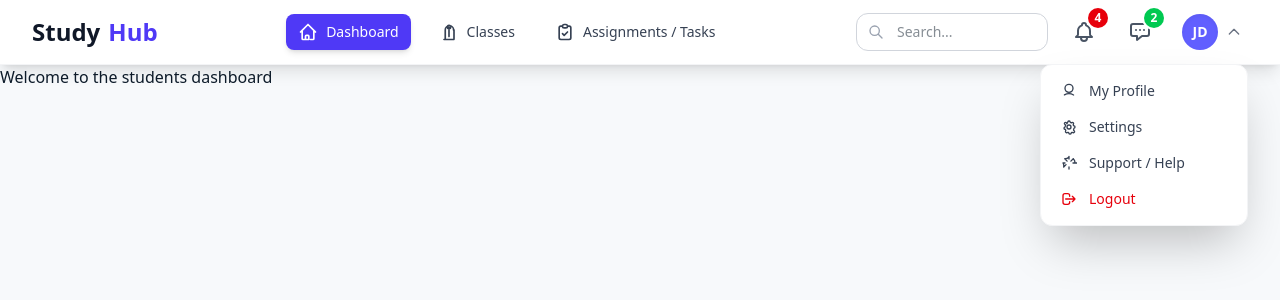
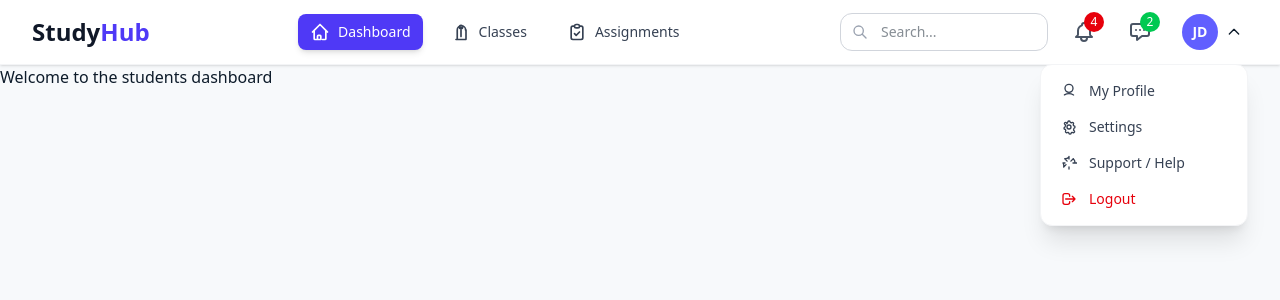
Before and after one commit to juliusmwas/StudyHub, a React (Vite) app: page /student/dashboard in a window 1280 px wide. Both pictures are taken after a click on the button "JD". Shown: the top 300 px of the page. Built offline with nearby package versions, Linux system fonts and the light colour scheme.

Commit message:
Added more responsiveness to the navbar

```diff
--- a/src/Components/StudentNavbar.jsx
+++ b/src/Components/StudentNavbar.jsx
@@ -1,7 +1,8 @@
 import React, { useState } from 'react';
 
-// --- Inline SVG Icon Definitions (Replacing 'react-icons/hi') ---
-// These are simplified Lucide/Heroicon equivalents defined as functional components.
+/* -------------------------------------------------------------------------- */
+/*                               ICON COMPONENTS                               */
+/* -------------------------------------------------------------------------- */
 
 const IconWrapper = ({ children, className = "w-5 h-5", ...props }) => (
     <svg {...props} className={className} fill="none" viewBox="0 0 24 24" stroke="currentColor" strokeWidth="2">
@@ -9,57 +10,51 @@ const IconWrapper = ({ children, className = "w-5 h-5", ...props }) => (
     </svg>
 );
 
-const AcademicCap = (props) => ( // Replaces HiAcademicCap
-    <IconWrapper {...props}><path strokeLinecap="round" strokeLinejoin="round" d="M12 14v4m-4-7h8m-4-10l-6 3v8l6 3m6-11l6 3v8l-6 3" /></IconWrapper>
-);
-const Home = (props) => ( // Replaces HiHome
+const Home = (props) => (
     <IconWrapper {...props}><path strokeLinecap="round" strokeLinejoin="round" d="M3 12l2-2m0 0l7-7 7 7M5 10v10a1 1 0 001 1h3m10-11l2 2m-2-2v10a1 1 0 01-1 1h-3m-6 0v-4a1 1 0 011-1h2a1 1 0 011 1v4m-6 0h6" /></IconWrapper>
 );
-const BookOpen = (props) => ( // Replaces HiBookOpen
+const BookOpen = (props) => (
     <IconWrapper {...props}><path strokeLinecap="round" strokeLinejoin="round" d="M12 6.5v11M17.5 9.5a5 5 0 00-10 0v11M7 21h10a1 1 0 001-1V9.5M6 21h12M12 4a2 2 0 100 4 2 2 0 000-4z" /></IconWrapper>
 );
-const ClipboardCheck = (props) => ( // Replaces HiClipboardCheck
+const ClipboardCheck = (props) => (
     <IconWrapper {...props}><path strokeLinecap="round" strokeLinejoin="round" d="M9 5H7a2 2 0 00-2 2v12a2 2 0 002 2h10a2 2 0 002-2V7a2 2 0 00-2-2h-2M9 5a2 2 0 002 2h2a2 2 0 002-2M9 5a2 2 0 012-2h2a2 2 0 012 2m-6 9l2 2 4-4" /></IconWrapper>
 );
-const ChatAlt2 = (props) => ( // Replaces HiChatAlt2
+const ChatAlt2 = (props) => (
     <IconWrapper {...props}><path strokeLinecap="round" strokeLinejoin="round" d="M8 10h.01M12 10h.01M16 10h.01M9 16H5a2 2 0 01-2-2V6a2 2 0 012-2h14a2 2 0 012 2v8a2 2 0 01-2 2h-5l-5 4v-4z" /></IconWrapper>
 );
-const Bell = (props) => ( // Replaces HiBell
+const Bell = (props) => (
     <IconWrapper {...props}><path strokeLinecap="round" strokeLinejoin="round" d="M15 17h5l-1.405-1.405A2.032 2.032 0 0118 14.158V11a6.002 6.002 0 00-4-5.659V5a2 2 0 10-4 0v.341C7.67 6.165 6 8.388 6 11v3.159c0 .538-.214 1.055-.595 1.436L4 17h5m6 0v1a3 3 0 11-6 0v-1m6 0H9" /></IconWrapper>
 );
-const UserCircle = (props) => ( // Replaces HiUserCircle
+const UserCircle = (props) => (
     <IconWrapper {...props}><path strokeLinecap="round" strokeLinejoin="round" d="M5.121 17.804A13.937 13.937 0 0112 16c2.5 0 4.935.918 6.879 2.054M12 14a6 6 0 100-12 6 6 0 000 12z" /></IconWrapper>
 );
-const OutlineLogout = (props) => ( // Replaces HiOutlineLogout
+const OutlineLogout = (props) => (
     <IconWrapper {...props}><path strokeLinecap="round" strokeLinejoin="round" d="M17 16l4-4m0 0l-4-4m4 4H7m6 4v1a3 3 0 01-3 3H6a3 3 0 01-3-3V7a3 3 0 013-3h4a3 3 0 013 3v1" /></IconWrapper>
 );
-const Cog = (props) => ( // Replaces HiCog
+const Cog = (props) => (
     <IconWrapper {...props}><path strokeLinecap="round" strokeLinejoin="round" d="M10.325 4.317c.426-1.756 2.924-1.756 3.35 0a1.724 1.724 0 002.573 1.066c1.543-.94 3.31.826 2.37 2.37a1.724 1.724 0 001.065 2.572c1.756.426 1.756 2.924 0 3.35-.375.426-.59 1.054-.59 1.724a1.724 1.724 0 001.066 2.573c.94 1.543-.826 3.31-2.37 2.37a1.724 1.724 0 00-2.572 1.065c-.426 1.756-2.924 1.756-3.35 0a1.724 1.724 0 00-2.573-1.066c-1.543.94-3.31-.826-2.37-2.37a1.724 1.724 0 00-1.065-2.572c-1.756-.426-1.756-2.924 0-3.35.375-.426.59-1.054.59-1.724a1.724 1.724 0 00-1.066-2.573c-.94-1.543.826-3.31 2.37-2.37.568.35.986.993 1.066 1.724z" /><path strokeLinecap="round" strokeLinejoin="round" d="M15 12a3 3 0 11-6 0 3 3 0 016 0z" /></IconWrapper>
 );
-const Support = (props) => ( // Replaces HiSupport
+const Support = (props) => (
     <IconWrapper {...props}><path strokeLinecap="round" strokeLinejoin="round" d="M18.364 5.636l-3.536 3.536m3.536-3.536A8 8 0 0121 12h-3m-6-10V3M4 18l3.536-3.536m-3.536 3.536A8 8 0 003 12h3m6 6v3M5.636 5.636l3.536 3.536m-3.536-3.536A8 8 0 0012 3v3m12 6h-3M6 12H3" /></IconWrapper>
 );
-const ChevronDown = (props) => ( // Replaces HiChevronDown
+const ChevronDown = (props) => (
     <IconWrapper {...props}><path strokeLinecap="round" strokeLinejoin="round" d="M19 9l-7 7-7-7" /></IconWrapper>
 );
-const OutlineSearch = (props) => ( // Replaces HiOutlineSearch
+const OutlineSearch = (props) => (
     <IconWrapper {...props}><path strokeLinecap="round" strokeLinejoin="round" d="M21 21l-6-6m2-5a7 7 0 11-14 0 7 7 0 0114 0z" /></IconWrapper>
 );
-// Note: HiPencil is no longer explicitly needed as it was only used in a component that has been simplified.
 
+/* ------------------------------ Reusable Link ------------------------------ */
 
-// --- Utility Components ---
-
-// Reusable Navigation Link Component
 const NavLink = ({ icon: Icon, label, href, isActive }) => (
     <a
         href={href}
         className={`
             flex items-center gap-2 px-3 py-2 text-sm font-medium rounded-lg
             transition-all duration-200
-            ${isActive
-                ? 'bg-indigo-600 text-white shadow-md'
-                : 'text-gray-700 hover:bg-indigo-50 hover:text-indigo-700'
+            ${isActive ?
+                'bg-indigo-600 text-white shadow-md' :
+                'text-gray-700 hover:bg-indigo-50 hover:text-indigo-700'
             }
         `}
     >
@@ -68,7 +63,8 @@ const NavLink = ({ icon: Icon, label, href, isActive }) => (
     </a>
 );
 
-// Profile Dropdown Component (Includes Profile, Settings, Support, Logout)
+/* ------------------------------ Profile Menu -------------------------------- */
+
 const ProfileDropdown = ({ onLogout }) => {
     const [isOpen, setIsOpen] = useState(false);
 
@@ -83,38 +79,35 @@ const ProfileDropdown = ({ onLogout }) => {
         <div className="relative">
             <button
                 onClick={() => setIsOpen(!isOpen)}
-                className="flex items-center gap-2 p-1 rounded-full border-2 border-transparent hover:border-indigo-500 transition-colors duration-200 focus:outline-none"
-                aria-expanded={isOpen}
+                className="flex items-center gap-2 p-1 rounded-full border-2 border-transparent hover:border-indigo-500 transition-colors"
             >
-                {/* Placeholder for Avatar/User Initial */}
-                <div className="w-9 h-9 bg-indigo-500 text-white rounded-full flex items-center justify-center font-bold text-sm shadow-inner">
+                <div className="w-9 h-9 bg-indigo-500 text-white rounded-full flex items-center justify-center font-bold text-sm">
                     JD
                 </div>
-                <ChevronDown className={`w-4 h-4 text-gray-500 transition-transform ${isOpen ? 'transform rotate-180' : ''}`} />
+                <ChevronDown className={`w-4 h-4 transition-transform ${isOpen ? "rotate-180" : ""}`} />
             </button>
 
             {isOpen && (
-                <div className="absolute right-0 mt-2 w-52 bg-white border border-gray-100 rounded-xl shadow-2xl z-30 transform origin-top-right animate-fade-in-down">
+                <div className="absolute right-0 mt-2 w-52 bg-white border border-gray-100 rounded-xl shadow-xl z-30">
                     <div className="p-2">
                         {items.map((item) => (
-                            <a
+                            <button
                                 key={item.name}
-                                href={item.href || '#'}
                                 onClick={() => {
                                     if (item.action) item.action();
                                     setIsOpen(false);
                                 }}
                                 className={`
-                                    w-full text-left flex items-center gap-3 px-3 py-2 text-sm rounded-lg transition-colors
-                                    ${item.isDestructive
-                                        ? 'text-red-600 hover:bg-red-50'
-                                        : 'text-gray-700 hover:bg-indigo-50 hover:text-indigo-600'
+                                    w-full flex items-center gap-3 px-3 py-2 text-sm rounded-lg
+                                    ${item.isDestructive ?
+                                        "text-red-600 hover:bg-red-50" :
+                                        "text-gray-700 hover:bg-indigo-50 hover:text-indigo-600"
                                     }
                                 `}
                             >
                                 <item.icon className="w-4 h-4" />
                                 {item.name}
-                            </a>
+                            </button>
                         ))}
                     </div>
                 </div>
@@ -123,112 +116,106 @@ const ProfileDropdown = ({ onLogout }) => {
     );
 };
 
-// --- Main Navbar Component ---
+/* -------------------------------------------------------------------------- */
+/*                               MAIN NAVBAR                                   */
+/* -------------------------------------------------------------------------- */
+
 export default function StudentNavbar({ activeTab = 'Dashboard' }) {
-    // Mock handler for logout
+    const [mobileOpen, setMobileOpen] = useState(false);
+
     const handleLogout = () => {
-        console.log('User logged out. Redirecting to login page.');
-        // In a real app, you would clear auth tokens and redirect.
-        // IMPORTANT: We replace alert() with console.error or a custom message box if this were a production app.
-        // Since we cannot use a custom message box here and alert() is forbidden, we will use console.log as a placeholder action.
-        console.log('Logout action executed!');
+        console.log("Logging out...");
     };
 
     return (
-        <nav className="sticky top-0 z-20 bg-white shadow-lg border-b border-gray-100">
+        <nav className="sticky top-0 z-20 bg-white shadow border-b border-gray-100">
+
+            {/* TOP BAR */}
             <div className="max-w-7xl mx-auto px-4 sm:px-6 lg:px-8">
                 <div className="flex justify-between items-center h-16">
 
-                    {/* 1. Left Side: Logo & Branding */}
-                    <div className="flex items-center flex-shrink-0">
-                        <a href="/student/dashboard" className="flex items-center gap-2 text-2xl font-bold text-gray-900 transition-colors hover:text-indigo-600">
+                    {/* Logo */}
+                    <a href="/student/dashboard" className="text-2xl font-bold text-gray-900">
                         Study<span className="text-indigo-600">Hub</span>
                     </a>
+
+                    {/* Desktop Middle Nav */}
+                    <div className="hidden md:flex gap-4">
+                        <NavLink icon={Home} label="Dashboard" href="#/dashboard" isActive={activeTab === 'Dashboard'} />
+                        <NavLink icon={BookOpen} label="Classes" href="#/courses" isActive={activeTab === 'Courses'} />
+                        <NavLink icon={ClipboardCheck} label="Assignments" href="#/assignments" isActive={activeTab === 'Assignments'} />
                     </div>
 
-                    {/* 2. Center: Primary Navigation Links */}
-                    <div className="hidden md:flex flex-grow justify-center gap-4 mx-8">
-                        <NavLink
-                            icon={Home}
-                            label="Dashboard"
-                            href="#/dashboard"
-                            isActive={activeTab === 'Dashboard'}
-                        />
-                        <NavLink
-                            icon={BookOpen}
-                            label="Classes"
-                            href="#/courses"
-                            isActive={activeTab === 'Courses'}
-                        />
-                        <NavLink
-                            icon={ClipboardCheck}
-                            label="Assignments / Tasks"
-                            href="#/assignments"
-                            isActive={activeTab === 'Assignments'}
-                        />
-                    </div>
-
-                    {/* 3. Right Side: Quick Access Icons & Profile */}
+                    {/* Right actions */}
                     <div className="flex items-center gap-2 sm:gap-4">
 
-                        {/* Search Bar (Desktop/Tablet) */}
-                        <div className="hidden sm:block">
-                            <div className="relative">
+                        {/* Search */}
+                        <div className="hidden sm:block relative">
                             <input
                                 type="search"
                                 placeholder="Search..."
-                                    className="pl-10 pr-4 py-2 text-sm border border-gray-300 rounded-xl focus:border-indigo-500 focus:ring-2 focus:ring-indigo-500/50 w-32 md:w-48 transition-all"
+                                className="pl-10 pr-4 py-2 w-40 md:w-52 text-sm border border-gray-300 rounded-xl focus:ring-indigo-500"
                             />
-                                <OutlineSearch className="absolute left-3 top-1/2 transform -translate-y-1/2 w-4 h-4 text-gray-400" />
-                            </div>
+                            <OutlineSearch className="absolute left-3 top-1/2 -translate-y-1/2 w-4 h-4 text-gray-400" />
                         </div>
 
-                        {/* Notifications Icon (new assignments, feedback, sessions, alerts) */}
-                        <button
-                            title="Notifications"
-                            className="p-2 rounded-full text-gray-600 hover:bg-gray-100 hover:text-indigo-600 transition-colors relative"
-                        >
+                        {/* Notifications */}
+                        <button className="relative p-2 rounded-full hover:bg-gray-100 text-gray-600">
                             <Bell className="w-6 h-6" />
-                            {/* Notification Badge: Mock count of 4 new alerts */}
-                            <span className="absolute top-0 right-0 block h-5 w-5 rounded-full ring-2 ring-white bg-red-600 text-xs text-white font-bold flex items-center justify-center -mt-1 -mr-1">
-                                4
-                            </span>
+                            <span className="absolute top-0 right-0 bg-red-600 text-white text-xs rounded-full h-5 w-5 flex items-center justify-center">4</span>
                         </button>
 
-                        {/* Messages Icon (tutor chats, student chats) */}
-                        <button
-                            title="Messages"
-                            className="p-2 rounded-full text-gray-600 hover:bg-gray-100 hover:text-indigo-600 transition-colors relative"
-                        >
+                        {/* Messages */}
+                        <button className="relative p-2 rounded-full hover:bg-gray-100 text-gray-600">
                             <ChatAlt2 className="w-6 h-6" />
-                            {/* Message Badge: Mock count of 2 new messages */}
-                            <span className="absolute top-0 right-0 block h-5 w-5 rounded-full ring-2 ring-white bg-green-500 text-xs text-white font-bold flex items-center justify-center -mt-1 -mr-1">
-                                2
-                            </span>
+                            <span className="absolute top-0 right-0 bg-green-500 text-white text-xs rounded-full h-5 w-5 flex items-center justify-center">2</span>
                         </button>
 
-                        {/* Profile Dropdown */}
+                        {/* Profile */}
                         <ProfileDropdown onLogout={handleLogout} />
 
-                        {/* Mobile Menu Button (Hidden on desktop) */}
+                        {/* Mobile Menu Button */}
                         <button
-                            title="Mobile Menu"
-                            className="md:hidden p-2 rounded-full text-gray-600 hover:bg-gray-100 hover:text-indigo-600 transition-colors"
+                            className="md:hidden p-2 rounded-full hover:bg-gray-100"
+                            onClick={() => setMobileOpen(!mobileOpen)}
                         >
-                            <ChevronDown className="w-6 h-6" />
+                            <ChevronDown className={`w-6 h-6 transition-transform ${mobileOpen ? "rotate-180" : ""}`} />
                         </button>
 
                     </div>
                 </div>
             </div>
-            {/* Note: A real mobile implementation would include an 'isOpen' state to conditionally render a full-width menu here */}
+
+            {/* MOBILE MENU */}
+            {mobileOpen && (
+                <div className="md:hidden bg-white border-t border-gray-100 p-4 space-y-3 animate-fade-in-down">
+
+                    <NavLink icon={Home} label="Dashboard" href="#/dashboard" isActive={activeTab === 'Dashboard'} />
+                    <NavLink icon={BookOpen} label="Classes" href="#/courses" isActive={activeTab === 'Courses'} />
+                    <NavLink icon={ClipboardCheck} label="Assignments" href="#/assignments" isActive={activeTab === 'Assignments'} />
+
+                    <div className="pt-3 border-t">
+                        <button className="flex gap-3 items-center text-gray-700 py-2">
+                            <UserCircle className="w-5 h-5" /> My Profile
+                        </button>
+                        <button className="flex gap-3 items-center text-gray-700 py-2">
+                            <Cog className="w-5 h-5" /> Settings
+                        </button>
+                        <button className="flex gap-3 items-center text-red-600 py-2" onClick={handleLogout}>
+                            <OutlineLogout className="w-5 h-5" /> Logout
+                        </button>
+                    </div>
+
+                </div>
+            )}
+
             <style jsx>{`
                 @keyframes fade-in-down {
                     from { opacity: 0; transform: translateY(-10px); }
                     to { opacity: 1; transform: translateY(0); }
                 }
                 .animate-fade-in-down {
-                    animation: fade-in-down 0.2s ease-out;
+                    animation: fade-in-down .2s ease-out;
                 }
             `}</style>
         </nav>
```
Lines whose indentation alone changed are shown as unchanged.
